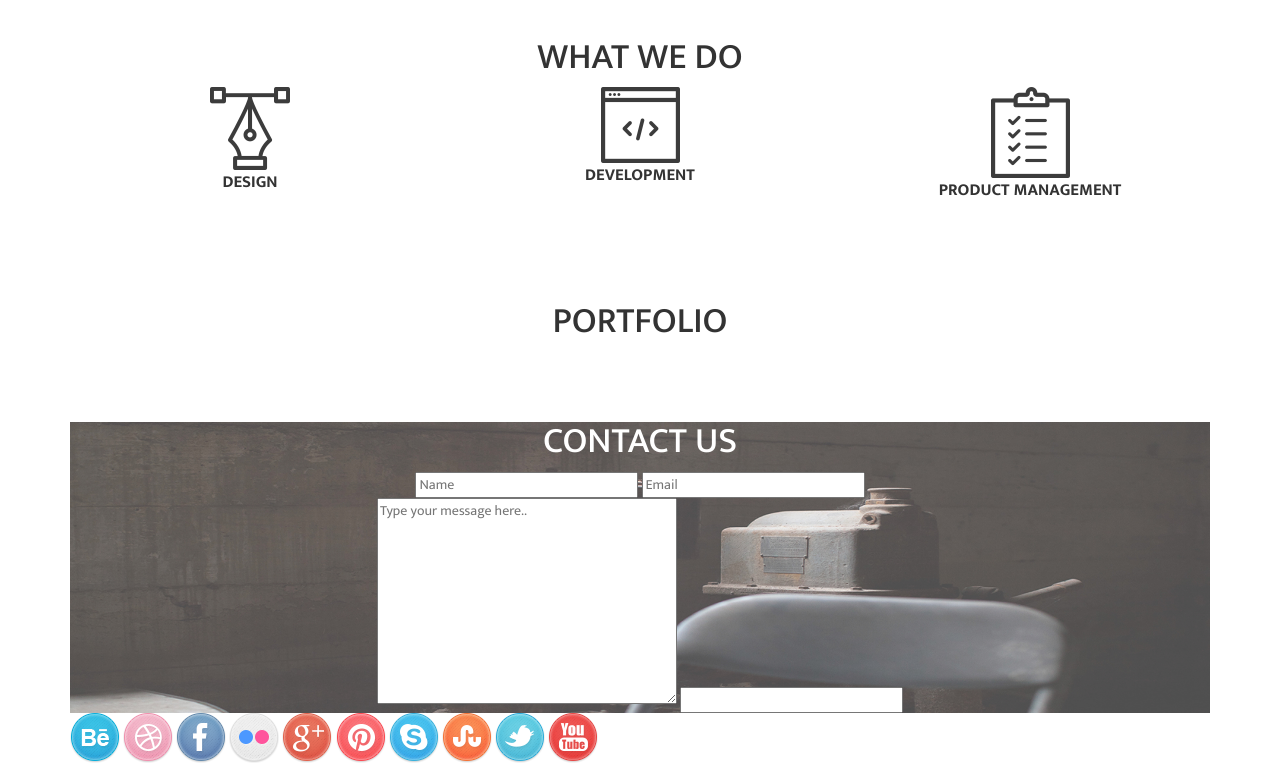
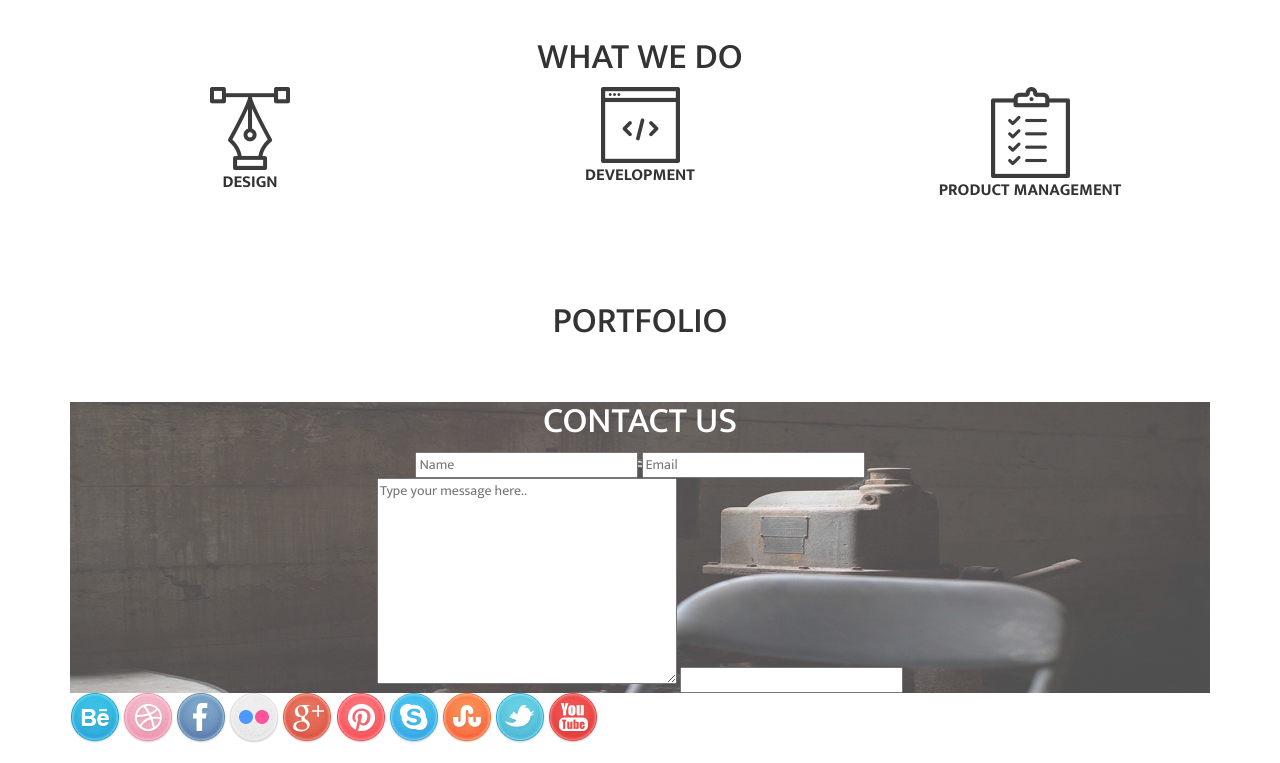
Before and after one commit to Rachelnk/DelaniStudio, a plain HTML site: page index.html in a window 1280 px wide. Shown: the part 1129-1892 px from the top of the page. Drawn offline with nearby package versions, Linux system fonts and the light colour scheme.

Commit message:
Add footer section with the social media icons.

```diff
--- a/index.html
+++ b/index.html
@@ -84,7 +84,34 @@
 
     <div class="portfolio-list">
       <h1>PORTFOLIO</h1>
-      <img src="" alt="">
+        <!-- <div>
+          <div class="col-md-4">
+            <img src="./assets/portfolio/work1.jpg" alt="">
+          </div>
+          <div class="col-md-4">
+            <img src="./assets/portfolio/work2.jpg" alt="">
+          </div>
+          <div class="col-md-4">
+            <img src="./assets/portfolio/work3.jpg" alt="">
+          </div>
+          <div class="col-md-4">
+            <img src="./assets/portfolio/work4.jpg" alt="">
+          </div>
+          <div class="col-md-4">
+            <img src="" alt="">
+          </div>
+          <div class="col-md-4">
+            <img src="" alt="">
+          </div>
+          <div class="col-md-4">
+            <img src="" alt="">
+          </div>
+
+        </div>
+         -->
+
+
+
     </div>
     <div class="contact">
       <h1>CONTACT US</h1>
@@ -96,7 +123,7 @@
       </form>
 
     </div>
-    <div class="social-icons"></div>
+    <footer>
       <img src="./assets/social_icons/behance.png" alt="Behance Icon">
       <img src="./assets/social_icons/dribble.png" alt="Dribble Icon">
       <img src="./assets/social_icons/facebook.png" alt="Facebook Icon">
@@ -107,6 +134,8 @@
       <img src="./assets/social_icons/stumble_upon.png" alt="">
       <img src="./assets/social_icons/twitter.png" alt="Twitter Icon">
       <img src="./assets/social_icons/you_tube.png" alt="Youtube Icon">
+    </footer>
+
   </div>
 
 
```
